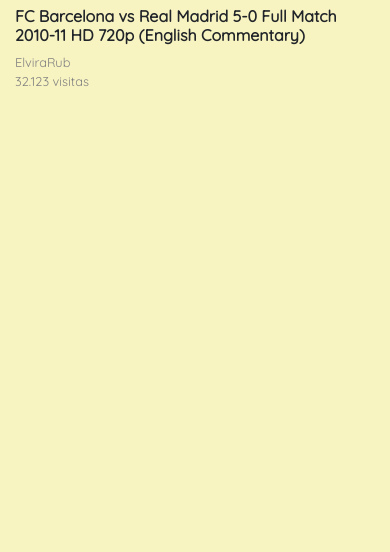
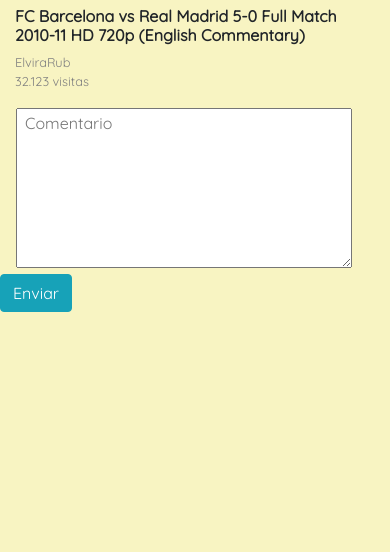
Before and after one commit to gianmarcosegura/BananaTube, a PHP site: page /pages/reproductor.html in a window 390 px wide. Shown: the part 216-768 px from the top of the page. Run offline with PHP 8.4, Linux system fonts and the light colour scheme; some libraries are stand-ins or nearby versions.

Commit message:
comentarios en el reproductor

```diff
--- a/css/reproductor.css
+++ b/css/reproductor.css
@@ -18,15 +18,28 @@ section{
     margin-left: 2.5rem;
 }
 
-#sugerencias .embed-responsive .embed-responsive-item{
-    position: absolute;
-    top: 0;
-    bottom: 0;
-    left: 0;
-    width: 100%;
-    height: 60%;
-    border: 0;
+#comment {
+margin-left: 1rem;
+height: 40px;
+padding-left: 0.5rem;
+width: 21rem;
+height: 10rem;
 }
+#commentSubmit{
+margin-left: 1rem;
+width: 250px;
+height: 55px;
+font-size: 20px;
+background-color: #2c95dc;
+box-shadow: 0 3px 0 #09466f;
+margin-bottom: 30px;
+padding-left: 20px;
+border-radius: 5px;
+}
+#botonenviar{
+
+}
+
 .embed-responsive-16by9::before {
     padding-top: 55.25%;
 }
--- a/pages/reproductor.html
+++ b/pages/reproductor.html
@@ -27,8 +27,22 @@
                       </blockquote>
                 </div>
 
-                <div id="comentarios" class="col-md-3 col-sm-12">
+                <div id="comentarios" class="col-md-4 col-sm-12 ">
+                    <form class="row" action="" method="POST" id="commentform">
+                        <div class="">
+                            <div id="comment-message">
+                                <textarea name = "comment" placeholder = "Comentario" id = "comment" ></textarea>
+                            </div>
+                            <div id="botonenviar"class="input-group">
+                                <label for="submit"></label>
+                                <input type="submit" id="commentsubmit" class="btn btn-info offset-md-9" name="dsubmit" value="Enviar"/>
+                            </div>
 
+                        </div>
+                    </form>
+                    <div id="comentariosrealizados">
+
+                    </div>
                 </div>
             </div>
         </div>
```
